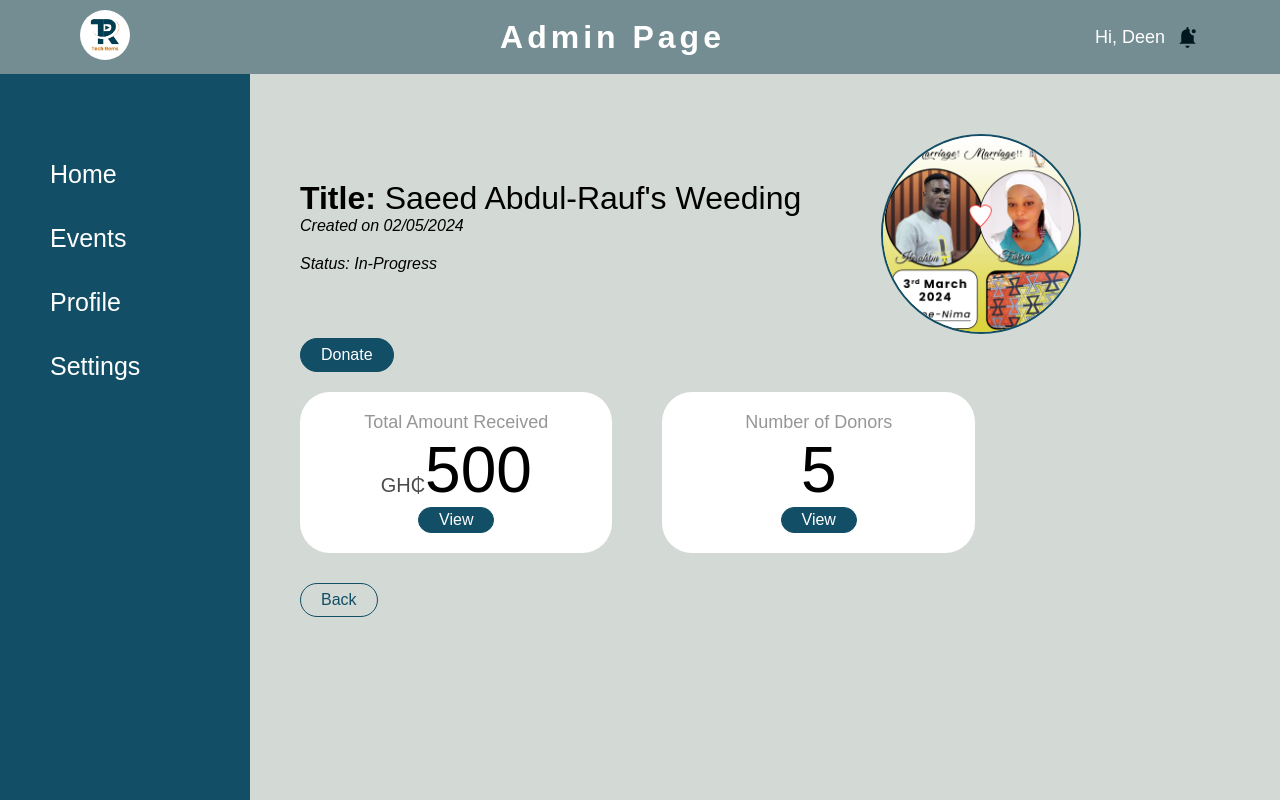
After one commit to manaf-dev/Donations-Tracker, a Django app: page /event-detail/ in a window 1280 px wide. The commit adds this page. Run offline with Django 5.2, Linux system fonts and the light colour scheme.

Commit message:
Created the interface for event list, event detail, donation page and amount view page. Made dump views and urls to render this pages.

```diff
--- a/donateApp/static/donateApp/style.css
+++ b/donateApp/static/donateApp/style.css
@@ -35,6 +35,16 @@ header .title {
     font-size: 2rem;
     font-weight: 600;
     letter-spacing: 3pt;
+}
+
+header .username {
+    display: flex;
+    align-items: center;
+    gap: 10px;
+}
+
+header .username p {
+    font-size: 18px;
 }
 
 a {
@@ -81,14 +91,13 @@ aside li a:hover, aside li a:active, aside li a:focus {
 
 section {
     /* flex: 4; */
-    margin-left: 300px;
-    margin-top: 60px;
+    margin: 60px 50px 10px 300px;
 }
 
 
-/* HOME CONTENT STYLES */
+/* HOME SECTION STYLES */
 
-section .home-btns {
+.home-btns, .events-btn {
     display: flex;
     align-items: center;
     gap: 100px;
@@ -100,6 +109,7 @@ section .home-btns {
     padding: 7px 20px;
     border-radius: 30px;
     cursor: pointer;
+    width: fit-content;
 }
 
 .btn-primary {
@@ -149,8 +159,156 @@ section .home-btns {
 }
 
 .card-text {
-    font-size: 5rem;
-    font-weight: 600;
+    font-size: 4rem;
+    font-weight: 500;
     width: fit-content;
     margin: auto;
 }
+
+
+/* EVENT SECTION STYLES */
+
+.events-table {
+    width: 100%;
+    border-collapse: collapse;
+}
+
+th, td {
+    padding: 10px 20px;
+}
+
+
+/* EVENT DETAIL SECTION STYLES */
+
+section .detail-top {
+    display: flex;
+    align-items: center;
+    gap: 80px;
+}
+
+.text-detail .title {
+    font-size: 2rem;
+}
+.text-detail .title span {
+    font-weight: 600;
+}
+
+.detail-top .date, .detail-top .status {
+    font-style: italic;
+    margin-bottom: 20px;
+}
+
+section .flyer {
+    width: 200px;
+    height: 200px;
+    border: 2px solid #124E66;
+    border-radius: 50%;
+}
+
+.detail-bottom .detail-cards {
+    display: flex;
+    gap: 50px;
+    margin-top: 20px;
+}
+
+.detail-cards .card {
+    width: 40%;
+}
+
+.card .card-text span {
+    font-weight: 400;
+    font-size: 20px;
+    opacity: 0.7;
+}
+
+.detail-cards .card .btn {
+    margin: auto;
+    padding: 3px 20px;
+}
+
+.detail-bottom .btn-secondary {
+    margin-top: 30px;
+}
+
+
+/* DONATE FORM STYLES */
+
+.donate-section {
+    margin: auto;
+}
+
+.donate-section .donate-top {
+    display: flex;
+    flex-direction: column;
+    align-items: center;
+    margin-top: 20px;
+}
+
+.donate-section img {
+    width: 150px;
+    height: 150px;
+}
+
+.donate-section .donate-top .event-desc {
+    text-align: center;
+    width: 80%;
+    font-style: italic;
+    font-size: 14px;
+}
+
+.donate-section form {
+    background-color: #fff;
+    width: 90%;
+    margin: 20px auto;
+    padding: 15px;
+    display: flex;
+    align-items: center;
+    flex-direction: column;
+    gap: 15px;
+    border-radius: 25px;
+}
+
+form input {
+    display: block;
+    font-size: 15px;
+    padding: 15px;
+    width: 90%;
+    height: 43px;
+    border-radius: 30px;
+    border: 1px solid gray;
+}
+
+form input:active, form input:focus {
+    border: 2px solid #748D92;
+    outline: none;
+}
+
+form .form-title {
+    font-size: 18px;
+    font-weight: 600;
+    margin-bottom: 10px;
+}
+
+form .btn {
+    padding: 5px 20px;
+}
+
+
+/* AMOUNT PAGE STYLES */
+
+.amount-content {
+    margin: inherit;
+    display: flex;
+    flex-direction: column;
+    align-items: center;
+    justify-content: center;
+}
+
+.amount-content .title {
+    font-weight: 600;
+}
+
+.amount-content .card {
+    margin-top: 20px;
+    width: 300px;
+}
--- /dev/null
+++ b/donateApp/templates/donateApp/event_detail.html
@@ -0,0 +1,46 @@
+{% extends 'main.html' %}
+{% load static %}
+
+{% block title %}Event Detail{% endblock title %}
+
+
+{% block content %}
+    {% include 'side-bar.html' %}
+
+    <section>
+        <div class="detail-top">
+            <div class="text-detail">
+                <p class="title"><span>Title: </span>Saeed Abdul-Rauf's Weeding</p>
+                <p class="date">Created on 02/05/2024</p>
+                <p class="status"> Status: In-Progress</p>
+            </div>
+            <figcaption>
+                <img src="{% static 'donateApp/imgs/flyer.jpg' %}" alt="Event flyer" class="flyer">
+            </figcaption>
+        </div>
+        <div class="detail-bottom">
+            <div class="btn btn-primary">
+                <a href="{% url 'donate' %}">Donate</a>
+            </div>
+            <div class="detail-cards">
+                <div class="card">
+                    <div class="card-title">Total Amount Received</div>
+                    <div class="card-text"><span>GH&#X20B5</span>500</div>
+                    <div class="btn btn-primary">
+                        <a href="{% url 'amount' %}">View</a>
+                    </div>
+                </div>
+                <div class="card">
+                    <div class="card-title">Number of Donors</div>
+                    <div class="card-text">5</div>
+                    <div class="btn btn-primary">
+                        <a href="#">View</a>
+                    </div>
+                </div>
+            </div>
+            <div class="btn btn-secondary">
+                <a href="{{ request.META.HTTP_REFERER }}">Back</a>
+            </div>
+        </div>
+    </section>
+{% endblock content %}
--- a/donateApp/urls.py
+++ b/donateApp/urls.py
@@ -5,4 +5,7 @@ from . import views
 urlpatterns = [
     path('', views.home, name='home'),
     path('events/', views.events, name='events'),
+    path('event-detail/', views.event_detail, name='event-detail'),
+    path('donate/', views.donate, name='donate'),
+    path('amount/', views.amount, name='amount'),
 ]
--- a/donateApp/views.py
+++ b/donateApp/views.py
@@ -8,4 +8,16 @@ def home(request):
 
 
 def events(request):
-    return render(request, 'donateApp/events.html')
+    return render(request, 'donateApp/event_list.html')
+
+
+def event_detail(request):
+    return render(request, 'donateApp/event_detail.html')
+
+
+def donate(request):
+    return render(request, 'donateApp/donate.html')
+
+
+def amount(request):
+    return render(request, 'donateApp/amount.html')
--- a/templates/main.html
+++ b/templates/main.html
@@ -20,6 +20,8 @@
         </div>
         <div class="username">
             <p>Hi, Deen</p>
+            <svg fill="#00171f" viewBox="0 0 24 24" xmlns="http://www.w3.org/2000/svg" width="25" height="25"><g id="SVGRepo_bgCarrier" stroke-width="0"></g><g id="SVGRepo_tracerCarrier" stroke-linecap="round" stroke-linejoin="round"></g><g id="SVGRepo_iconCarrier"><path d="M20,18H4l2-2V10a6,6,0,0,1,5-5.91V3a1,1,0,0,1,2,0V4.09a5.9,5.9,0,0,1,1.3.4A3.992,3.992,0,0,0,18,10v6Zm-8,4a2,2,0,0,0,2-2H10A2,2,0,0,0,12,22ZM18,4a2,2,0,1,0,2,2A2,2,0,0,0,18,4Z"></path></g>
+            </svg>
         </div>
     </header>
     <main>
--- a/templates/side-bar.html
+++ b/templates/side-bar.html
@@ -2,7 +2,7 @@
     <nav>
         <ul>
             <li><a href="{% url 'home' %}">Home</a></li>
-            <li><a href="events">Events</a></li>
+            <li><a href="{% url 'events' %}">Events</a></li>
             <li><a href="#">Profile</a></li>
             <li><a href="#">Settings</a></li>
         </ul>
```
Also changed, not shown: donateApp/templates/donateApp/amount.html (added, +23 -0 lines), donateApp/templates/donateApp/donate.html (added, +24 -0 lines), donateApp/templates/donateApp/event_list.html (added, +33 -0 lines), donateApp/templates/donateApp/events.html (deleted, +0 -9 lines), donateApp/static/donateApp/imgs/flyer.jpg (added).
